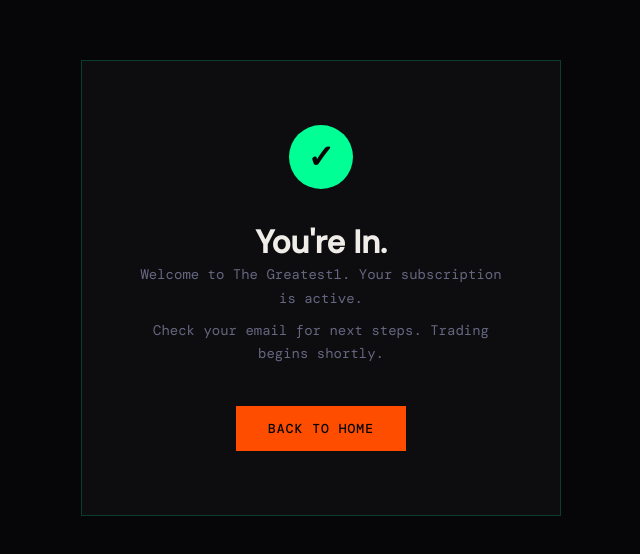
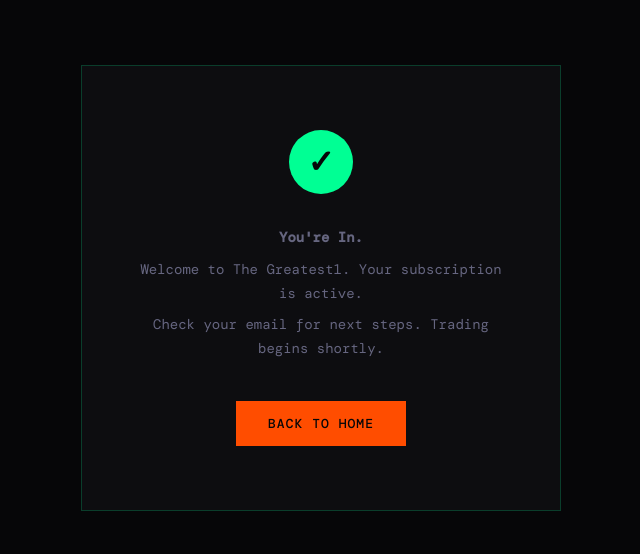
Before and after one commit to meezy3001-rgb/The-greatest1, a Next.js app: page /success in a window 1280 px wide. Shown: the part 112-666 px from the top of the page, without its empty margins (319-959 px from the left). Built offline with nearby package versions, Linux system fonts and the light colour scheme; a web font is replaced by a local one.

Commit message:
Rename .text class to .title in Success.module.css

```diff
--- a/styles/Success.module.css
+++ b/styles/Success.module.css
@@ -30,7 +30,7 @@
   margin: 0 auto 32px;
 }
 
-.text {
+.title {
   font-family: 'DM Mono', monospace;
   font-size: 14px;
   color: #666680;
```
